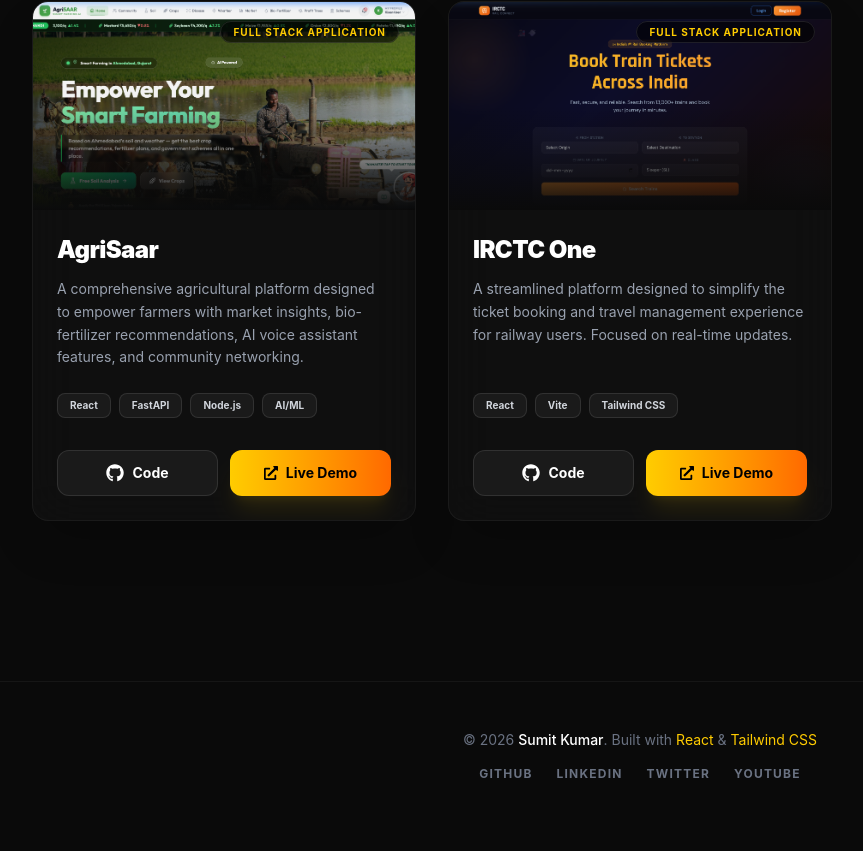
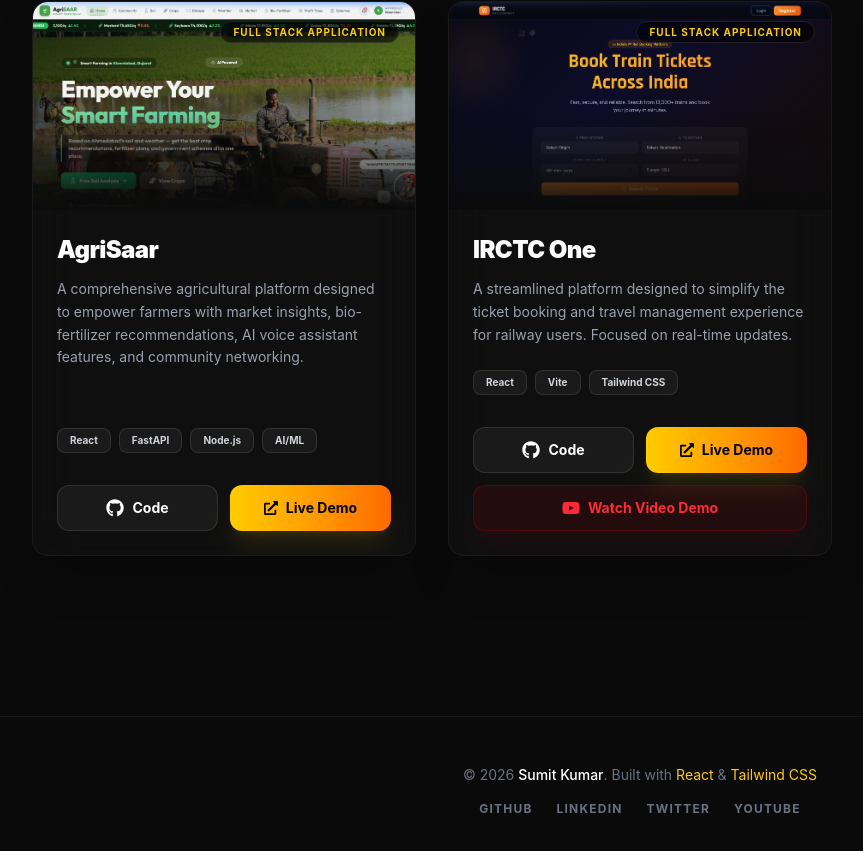
Before and after one commit to sumit22102006/portfolio, a React (Vite) app: page /projects in a window 1280 px wide. Shown: the part 507-1358 px from the top of the page, without its empty margins (0-863 px from the left). Before the commit the page ends 1337 px from the top, so only its background shows below. Built offline with nearby package versions, Linux system fonts and the light colour scheme.

Commit message:
feat: added secondary youtube video button to IRCTC project and updated links

```diff
--- a/src/components/Projects.jsx
+++ b/src/components/Projects.jsx
@@ -128,7 +128,8 @@
                                     </div>
 
                                     {/* Links */}
-                                    <div className="grid grid-cols-2 gap-3 mt-auto">
+                                    <div className="flex flex-col gap-3 mt-auto">
+                                        <div className="grid grid-cols-2 gap-3">
                                             <a
                                                 href={project.github}
                                                 target="_blank"
@@ -147,19 +148,22 @@
                                                 >
                                                     <FaExternalLinkAlt size={14} /> Live Demo
                                                 </a>
-                                        ) : project.youtube ? (
+                                            ) : (
+                                                <button disabled className="flex items-center justify-center gap-2 py-3 rounded-xl bg-white/5 text-gray-500 cursor-not-allowed text-sm font-bold opacity-50">
+                                                    Private
+                                                </button>
+                                            )}
+                                        </div>
+
+                                        {project.youtube && (
                                             <a
                                                 href={project.youtube}
                                                 target="_blank"
                                                 rel="noopener noreferrer"
-                                                className="flex items-center justify-center gap-2 py-3 rounded-xl bg-red-600 text-white shadow-xl shadow-red-600/10 transition-all text-sm font-bold hover:bg-red-500 active:scale-95"
+                                                className="flex items-center justify-center gap-2 py-3 rounded-xl bg-red-600/10 hover:bg-red-600/20 border border-red-600/20 text-red-500 shadow-xl shadow-red-600/5 transition-all text-sm font-bold active:scale-95"
                                             >
-                                                <FaYoutube size={18} /> Video
+                                                <FaYoutube size={18} /> Watch Video Demo
                                             </a>
-                                        ) : (
-                                            <button disabled className="flex items-center justify-center gap-2 py-3 rounded-xl bg-white/5 text-gray-500 cursor-not-allowed text-sm font-bold opacity-50">
-                                                Private
-                                            </button>
                                         )}
                                     </div>
                                 </div>
--- a/src/data.js
+++ b/src/data.js
@@ -74,7 +74,7 @@
     techStack: ["React", "Vite", "Tailwind CSS"],
     github: "https://github.com/sumit22102006",
     liveDemo: "https://irctc-one.vercel.app/",
-    youtube: "https://youtu.be/z-h_7Y1rNqY?si=z8yXpTUKZshjK8rY",
+    youtube: "https://youtu.be/oDPpIxoFyNY?si=_vWrgxlLSa7kqJc1",
     image: "irctc",
   },
   {
@@ -154,7 +154,7 @@
     techStack: ["React", "Vite", "Tailwind CSS"],
     github: "https://github.com/sumit22102006",
     liveDemo: "https://irctc-one.vercel.app/",
-    youtube: "https://youtu.be/z-h_7Y1rNqY?si=z8yXpTUKZshjK8rY",
+    youtube: "https://youtu.be/oDPpIxoFyNY?si=_vWrgxlLSa7kqJc1",
     image: "irctc",
     award: "Hackathon Project",
     features: [
```
Lines whose indentation alone changed are shown as unchanged.
